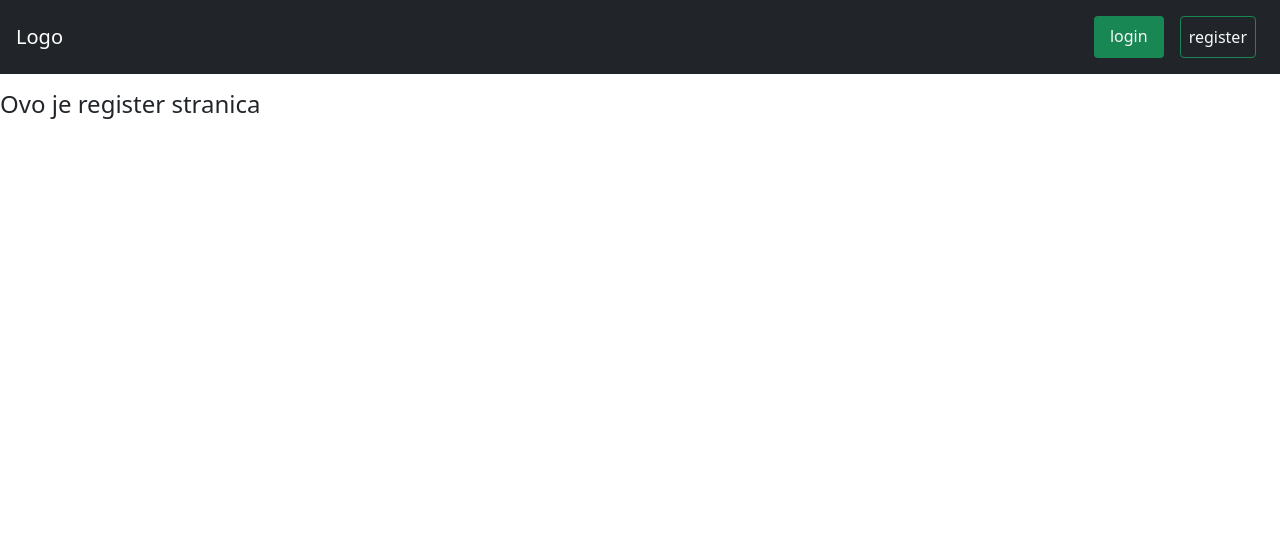
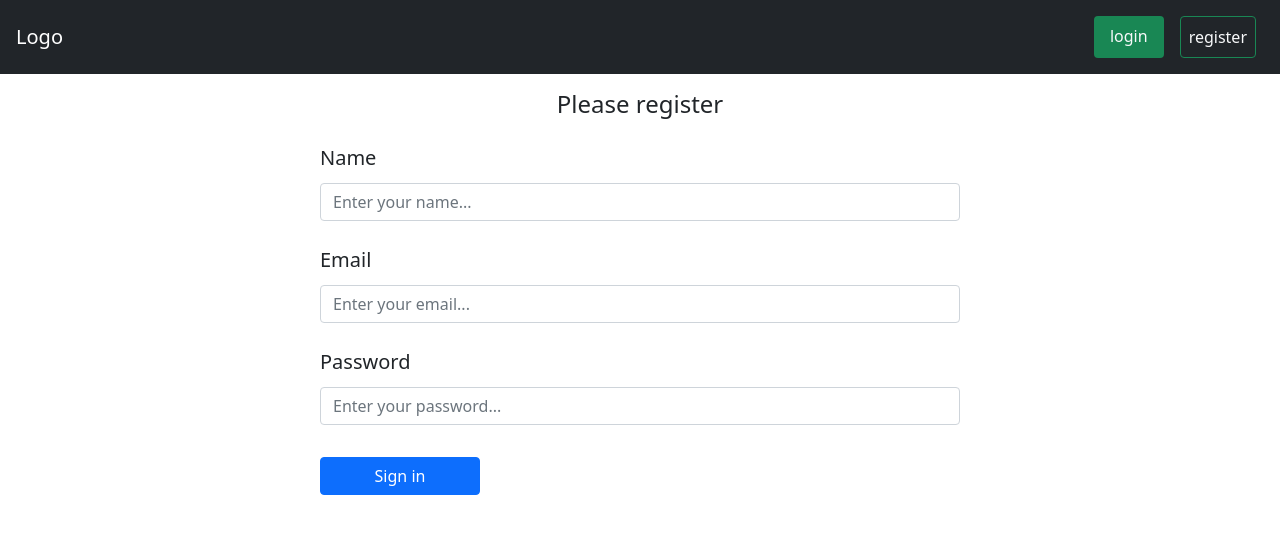
Before and after one commit to BSlaven/questions-and-answers, a React (Create React App) app: page /register in a window 1280 px wide. Shown: the top 534 px of the page. Built offline with nearby package versions, Linux system fonts and the light colour scheme.

Commit message:
introduce user form component

```diff
--- /dev/null
+++ b/src/components/UserForm.js
@@ -0,0 +1,23 @@
+const UserForm = () => {
+  return (
+    <form className="col-sm-8 col-md-6">
+      <div className="mb-3 text-start">
+        <label htmlFor="name" className="px-0 form-control-lg col-form-label">Name</label>
+        <input type="text" id="name" placeholder="Enter your name..." className="form-control" />
+      </div>
+      <div className="mb-3 text-start">
+        <label htmlFor="email" className="px-0 form-control-lg col-form-label">Email</label>
+        <input type="email" id="email" placeholder="Enter your email..." className="form-control" />
+      </div>
+      <div className="mb-3 text-start">
+        <label htmlFor="password" className="px-0 form-control-lg col-form-label">Password</label>
+        <input type="password" id="password" placeholder="Enter your password..." className="form-control" />
+      </div>
+      <div className="col-6 text-start">
+        <button type="submit" className="my-3 col-6 btn btn-primary">Sign in</button>
+      </div>
+    </form>
+  )
+}
+
+export default UserForm
--- a/src/pages/Register.js
+++ b/src/pages/Register.js
@@ -1,7 +1,10 @@
+import UserForm from '../components/UserForm';
+
 const Register = () => {
   return (
-    <div>
-      <h4>Ovo je register stranica</h4>
+    <div className='text-center d-flex flex-column align-items-center'>
+      <h4 className="mb-3">Please register</h4>
+      <UserForm />
     </div>
   )
 }
```
